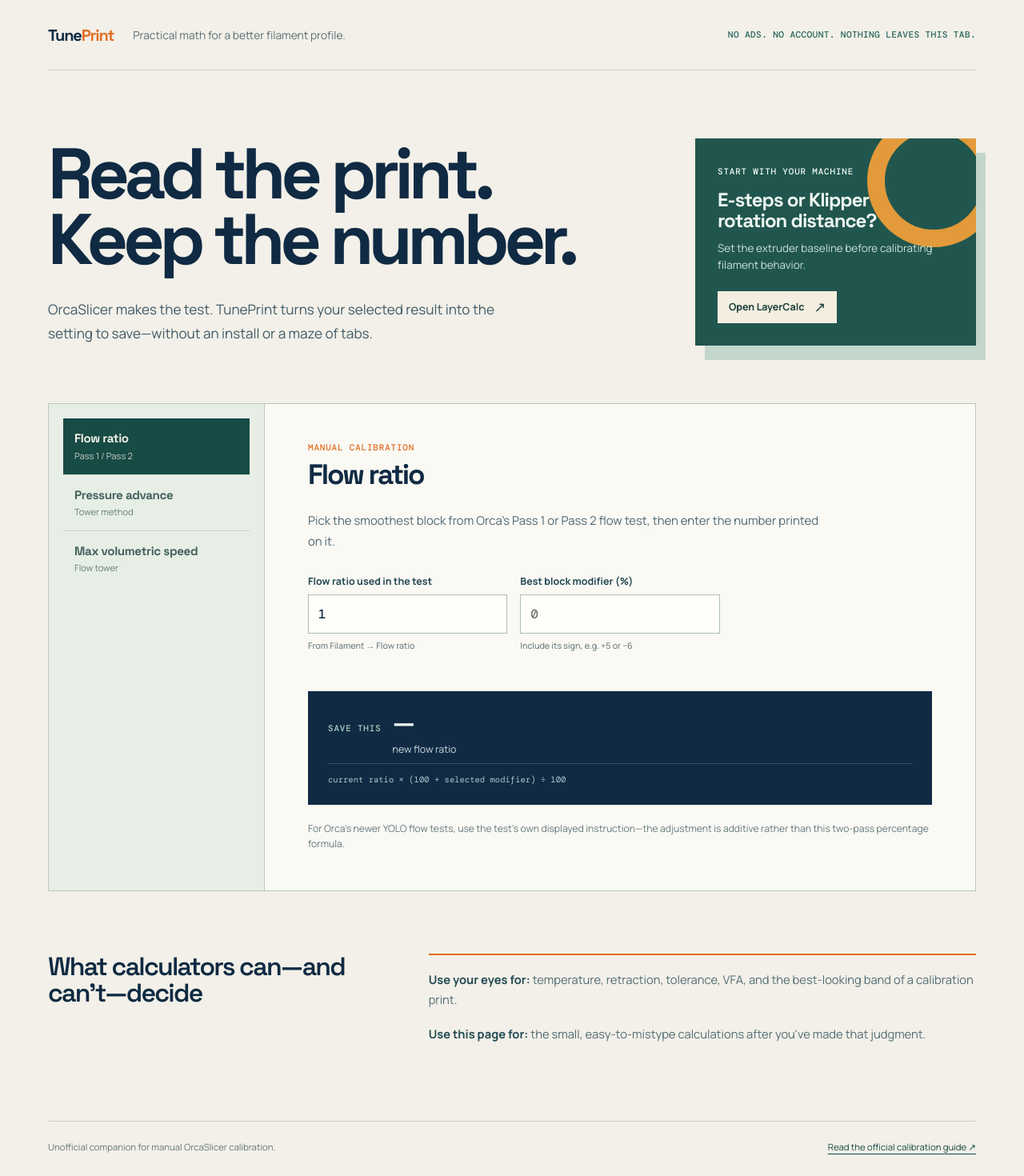
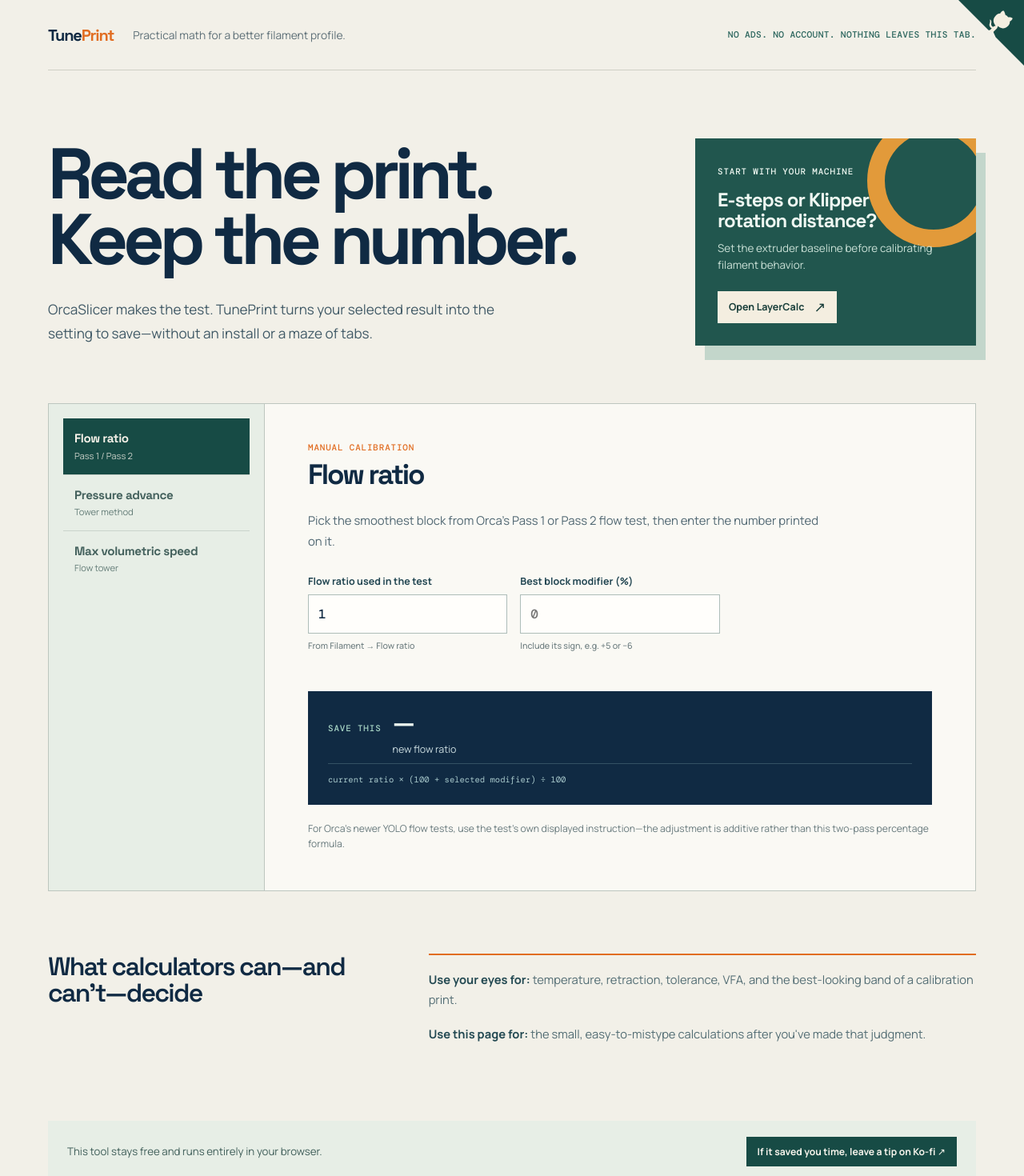
Before and after one commit to cdracars/tuneprint, a React (Vite) app: page / in a window 1280 px wide. Shown: the top 1470 px of the page at 80% size. Built offline with nearby package versions, Linux system fonts and the light colour scheme.

Commit message:
feat: add source and Ko-fi links

```diff
--- a/src/main.tsx
+++ b/src/main.tsx
@@ -112,6 +112,13 @@
   ]
   return (
     <main>
+      <a className="github-corner" href="https://github.com/cdracars/tuneprint" target="_blank" rel="noreferrer" aria-label="View TunePrint source on GitHub">
+        <svg viewBox="0 0 250 250" aria-hidden="true">
+          <path d="M0,0 L115,115 L130,115 L142,142 L250,250 L250,0 Z" />
+          <path className="octo-arm" d="M128.3,109.0 C113.8,99.7 119.0,89.6 119.0,89.6 C122.0,82.7 120.5,78.6 120.5,78.6 C119.2,72.0 123.4,76.3 123.4,76.3 C127.3,80.9 125.5,87.3 125.5,87.3 C122.9,97.6 130.6,101.9 134.4,103.2" />
+          <path className="octo-body" d="M115.0,115.0 C114.9,115.1 118.7,116.5 119.8,115.4 L133.7,101.6 C136.9,99.2 139.9,98.4 142.2,98.6 C133.8,88.0 127.5,74.4 143.8,58.0 C148.5,53.4 154.0,51.2 159.7,51.0 C160.3,49.4 163.2,43.6 171.4,40.6 C171.4,40.6 176.1,42.5 178.8,56.2 C183.8,58.6 187.2,61.8 189.8,65.4 C203.1,64.1 206.7,69.9 206.7,69.9 C203.7,78.2 197.8,81.0 196.1,81.4 C196.4,87.8 194.4,93.4 189.8,98.1 C173.7,114.2 159.5,107.5 149.9,99.4 C150.1,101.8 149.3,104.9 146.9,108.1 L133.0,121.9 C131.9,123.0 133.3,126.8 133.4,126.8 Z" />
+        </svg>
+      </a>
       <header>
         <a className="wordmark" href="#top" aria-label="TunePrint home">Tune<span>Print</span></a>
         <p>Practical math for a better filament profile.</p>
@@ -141,6 +148,10 @@
         </article>
       </section>
       <section className="guide"><h2>What calculators can—and can&apos;t—decide</h2><div><p><strong>Use your eyes for:</strong> temperature, retraction, tolerance, VFA, and the best-looking band of a calibration print.</p><p><strong>Use this page for:</strong> the small, easy-to-mistype calculations after you&apos;ve made that judgment.</p></div></section>
+      <section className="support" aria-label="Support TunePrint">
+        <p>This tool stays free and runs entirely in your browser.</p>
+        <a href="https://ko-fi.com/cdracars66494" target="_blank" rel="noreferrer">If it saved you time, leave a tip on Ko-fi ↗</a>
+      </section>
       <footer><span>Unofficial companion for manual OrcaSlicer calibration.</span><a href="https://github.com/OrcaSlicer/OrcaSlicer/wiki/Calibration" target="_blank" rel="noreferrer">Read the official calibration guide ↗</a></footer>
     </main>
   )
--- a/src/styles.css
+++ b/src/styles.css
@@ -9,6 +9,13 @@
 ::selection { background: #c7dfd4; color: #102a43; }
 a:focus-visible, button:focus-visible, input:focus-visible { outline: 3px solid #ee8f37; outline-offset: 3px; }
 main { width: min(1160px, calc(100% - 40px)); margin: auto; }
+.github-corner { position: fixed; z-index: 5; top: 0; right: 0; width: 82px; height: 82px; color: #f4eee0; }
+.github-corner svg { position: absolute; top: 0; right: 0; width: 100%; height: 100%; fill: #174b45; color: #f4eee0; }
+.github-corner:hover svg { fill: #e16d22; }
+.github-corner .octo-arm { fill: currentColor; transform-origin: 130px 106px; }
+.github-corner .octo-body { fill: currentColor; }
+.github-corner:hover .octo-arm { animation: octo-wave 560ms ease-in-out; }
+@keyframes octo-wave { 0%, 100% { transform: rotate(0); } 20%, 60% { transform: rotate(-24deg); } 40%, 80% { transform: rotate(10deg); } }
 header { min-height: 88px; display: grid; grid-template-columns: auto 1fr auto; align-items: center; gap: 24px; border-bottom: 1px solid #cfd0c5; }
 .wordmark { color: #102a43; font: 700 1.25rem/1 'Space Grotesk', sans-serif; letter-spacing: -.06em; text-decoration: none; }
 .wordmark span { color: #e16d22; }
@@ -35,4 +42,5 @@
 .intro { max-width: 650px; margin: 0 0 29px; color: #506772; font-size: .93rem; line-height: 1.7; }.fields { display: grid; grid-template-columns: repeat(3, minmax(0, 1fr)); gap: 16px; }.field { display: grid; gap: 8px; color: #224652; font-size: .78rem; font-weight: 700; }.field input { width: 100%; padding: 13px 12px; border: 1px solid #aebdb9; border-radius: 0; background: #fffefb; color: #102a43; font: 500 1rem/1 'DM Mono', monospace; }.field input:hover { border-color: #5a8179; }.field small { min-height: 30px; color: #6e7e80; font-size: .67rem; line-height: 1.35; font-weight: 500; }
 .result { display: grid; grid-template-columns: auto 1fr; align-items: baseline; gap: 9px 14px; margin-top: 34px; padding: 23px 25px; color: #ecf7f0; background: #102a43; }.result span { color: #a7d4c4; }.result strong { font: 600 2rem/1 'Space Grotesk', sans-serif; letter-spacing: -.06em; }.result em { grid-column: 2; color: #cbdce0; font-size: .78rem; font-style: normal; }.result code { grid-column: 1 / -1; padding-top: 12px; border-top: 1px solid #345164; color: #a7c8cb; font: .66rem/1.5 'DM Mono', monospace; }.note { margin: 20px 0 0; color: #687a7d; font-size: .76rem; line-height: 1.6; }.conservative { display: grid; grid-template-columns: 1fr auto; gap: 4px 15px; margin-top: 16px; padding: 14px 16px; border: 1px solid #ced7cf; background: #edf2ed; color: #3c5959; }.conservative span, .conservative small { font-size: .72rem; }.conservative strong { color: #174b45; font: 600 1.13rem/1 'DM Mono', monospace; }.conservative small { grid-column: 1 / -1; color: #61716f; }
 .guide { display: grid; grid-template-columns: .75fr 1.25fr; gap: 65px; padding: 78px 0; }.guide h2 { margin: 0; color: #102a43; font: 600 2rem/1.05 'Space Grotesk', sans-serif; letter-spacing: -.055em; }.guide div { border-top: 2px solid #e16d22; }.guide p { margin: 18px 0; color: #536d74; font-size: .92rem; line-height: 1.7; }.guide strong { color: #234952; } footer { display: flex; justify-content: space-between; gap: 24px; padding: 24px 0 34px; border-top: 1px solid #cfd0c5; color: #66777a; font-size: .71rem; } footer a { color: #174b45; text-underline-offset: 4px; }
-@media (max-width: 760px) { main { width: min(100% - 28px, 600px); } header { grid-template-columns: 1fr auto; gap: 10px; min-height: 80px; } header > p { display: none; }.privacy { font-size: .58rem; text-align: right; }.hero { grid-template-columns: 1fr; gap: 44px; padding: 52px 0; }.hero h1 { font-size: clamp(3.2rem, 16vw, 4.6rem); }.hero > div > p { margin-top: 24px; font-size: .98rem; }.workspace { grid-template-columns: 1fr; } nav { display: grid; grid-template-columns: repeat(3, 1fr); padding: 0; border-right: 0; border-bottom: 1px solid #bdc6bf; } nav button { min-height: 84px; padding: 12px; border-right: 1px solid #c9d3cb; border-bottom: 0; } nav button:last-child { border-right: 0; } nav strong { font-size: .78rem; } nav span { font-size: .58rem; } article { min-height: 0; padding: 31px 23px 34px; }.article-head h2 { font-size: 1.85rem; }.fields { grid-template-columns: 1fr; gap: 10px; }.field small { min-height: 0; }.result { grid-template-columns: 1fr; }.result em { grid-column: auto; }.guide { grid-template-columns: 1fr; gap: 26px; padding: 56px 0; }.guide h2 { font-size: 1.75rem; }footer { flex-direction: column; gap: 12px; }.hero aside { box-shadow: 8px 12px 0 #c3d6cb; } }
+.support { display: flex; align-items: center; justify-content: space-between; gap: 24px; margin-bottom: 52px; padding: 20px 24px; background: #e7eee6; color: #405f5a; }.support p { margin: 0; font-size: .83rem; }.support a { display: inline-flex; flex: none; padding: 10px 14px; color: #f7f4ec; background: #174b45; font-size: .76rem; font-weight: 700; text-decoration: none; }.support a:hover { background: #e16d22; }
+@media (max-width: 760px) { main { width: min(100% - 28px, 600px); }.github-corner { width: 62px; height: 62px; } header { grid-template-columns: 1fr auto; gap: 10px; min-height: 80px; } header > p { display: none; }.privacy { font-size: .58rem; text-align: right; }.hero { grid-template-columns: 1fr; gap: 44px; padding: 52px 0; }.hero h1 { font-size: clamp(3.2rem, 16vw, 4.6rem); }.hero > div > p { margin-top: 24px; font-size: .98rem; }.workspace { grid-template-columns: 1fr; } nav { display: grid; grid-template-columns: repeat(3, 1fr); padding: 0; border-right: 0; border-bottom: 1px solid #bdc6bf; } nav button { min-height: 84px; padding: 12px; border-right: 1px solid #c9d3cb; border-bottom: 0; } nav button:last-child { border-right: 0; } nav strong { font-size: .78rem; } nav span { font-size: .58rem; } article { min-height: 0; padding: 31px 23px 34px; }.article-head h2 { font-size: 1.85rem; }.fields { grid-template-columns: 1fr; gap: 10px; }.field small { min-height: 0; }.result { grid-template-columns: 1fr; }.result em { grid-column: auto; }.guide { grid-template-columns: 1fr; gap: 26px; padding: 56px 0 38px; }.guide h2 { font-size: 1.75rem; }.support { flex-direction: column; align-items: flex-start; margin-bottom: 40px; }footer { flex-direction: column; gap: 12px; }.hero aside { box-shadow: 8px 12px 0 #c3d6cb; } }
```
